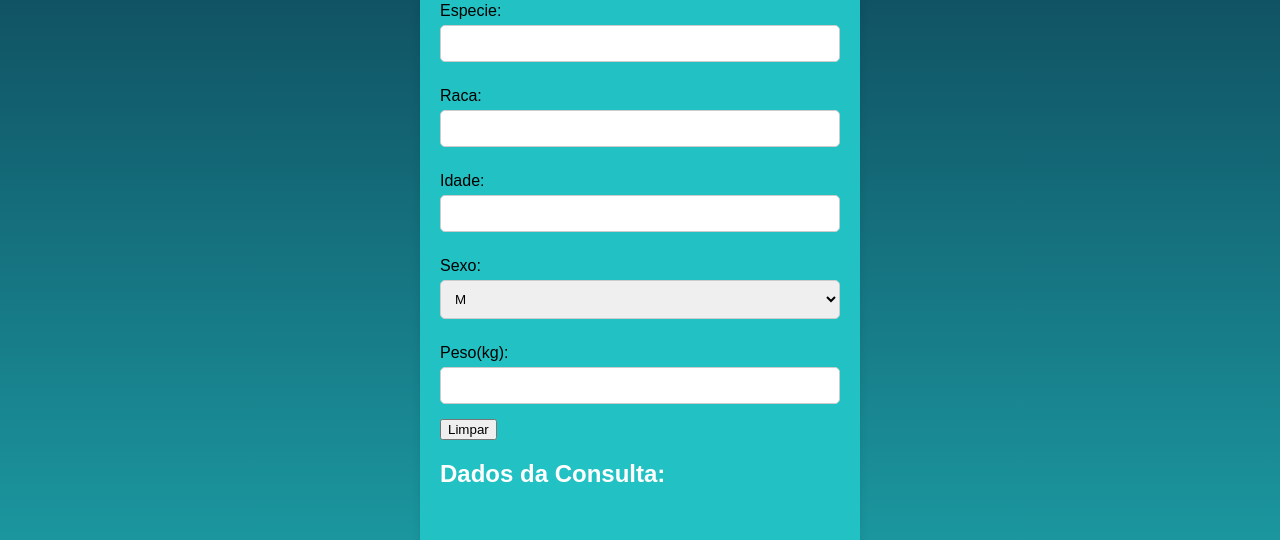
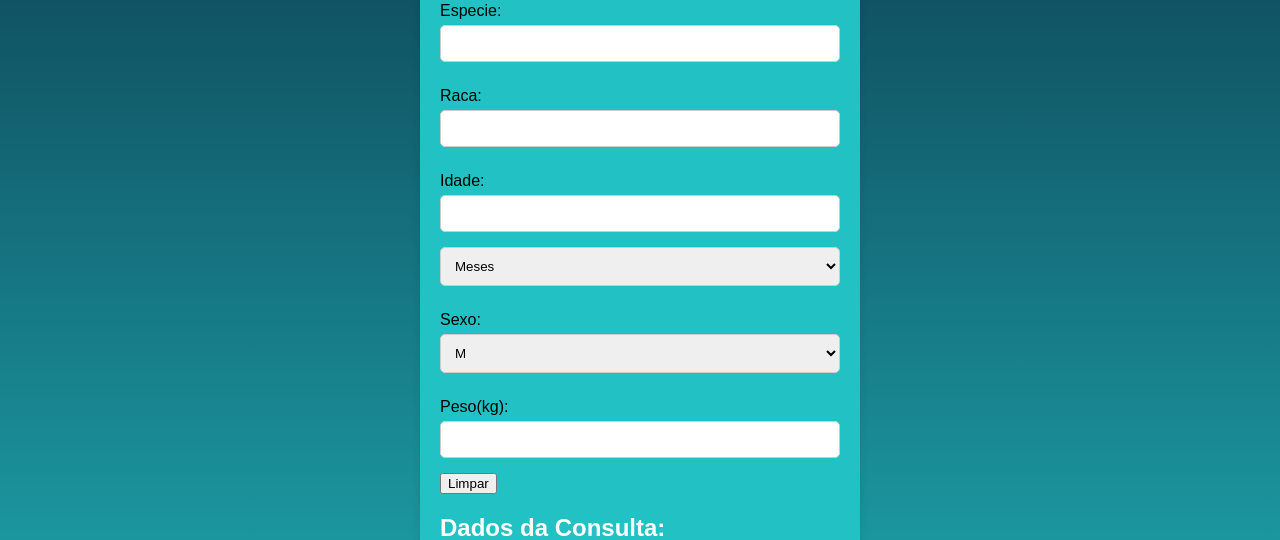
Before and after one commit to Caiosad10/flaskTest, a Flask app: page /marcarConsulta in a window 1280 px wide. Shown: the part 764-1304 px from the top of the page. Run offline with Flask 3, Linux system fonts and the light colour scheme; some libraries are stand-ins or nearby versions.

Commit message:
Adição de identificação da idade (Meses ou Anos)

```diff
--- a/templates/marcarConsulta.html
+++ b/templates/marcarConsulta.html
@@ -134,7 +134,12 @@
                 <input type="text" id="raca" name="raca" required><br>
 
                 <label for="idade">Idade:</label>
-                <input type="number" id="idade" name="idade" required><br>
+                <input type="number" id="idade" name="idade" required>
+                <select id="idade_tipo" name="idade_tipo" required>
+                    <option value="meses">Meses</option>
+                    <option value="anos">Anos</option>
+                </select>
+                <br>
 
                 <label for="sexo">Sexo:</label>
                 <select id="sexo" name="sexo" required>
@@ -167,6 +172,7 @@
         </form>
 </body>
 <script>
+    // Remove todas as notificações após 3 segundos
     setTimeout(() => {
         const notifications = document.querySelectorAll('.notification');
         notifications.forEach(notification => notification.remove());
@@ -200,6 +206,7 @@
         }
     }
 
+    // Função para preencher o campo de horário com os horarios fixos
     document.addEventListener('DOMContentLoaded', () => {
         const horaConsulta = document.getElementById('hora_consulta');
 
```
